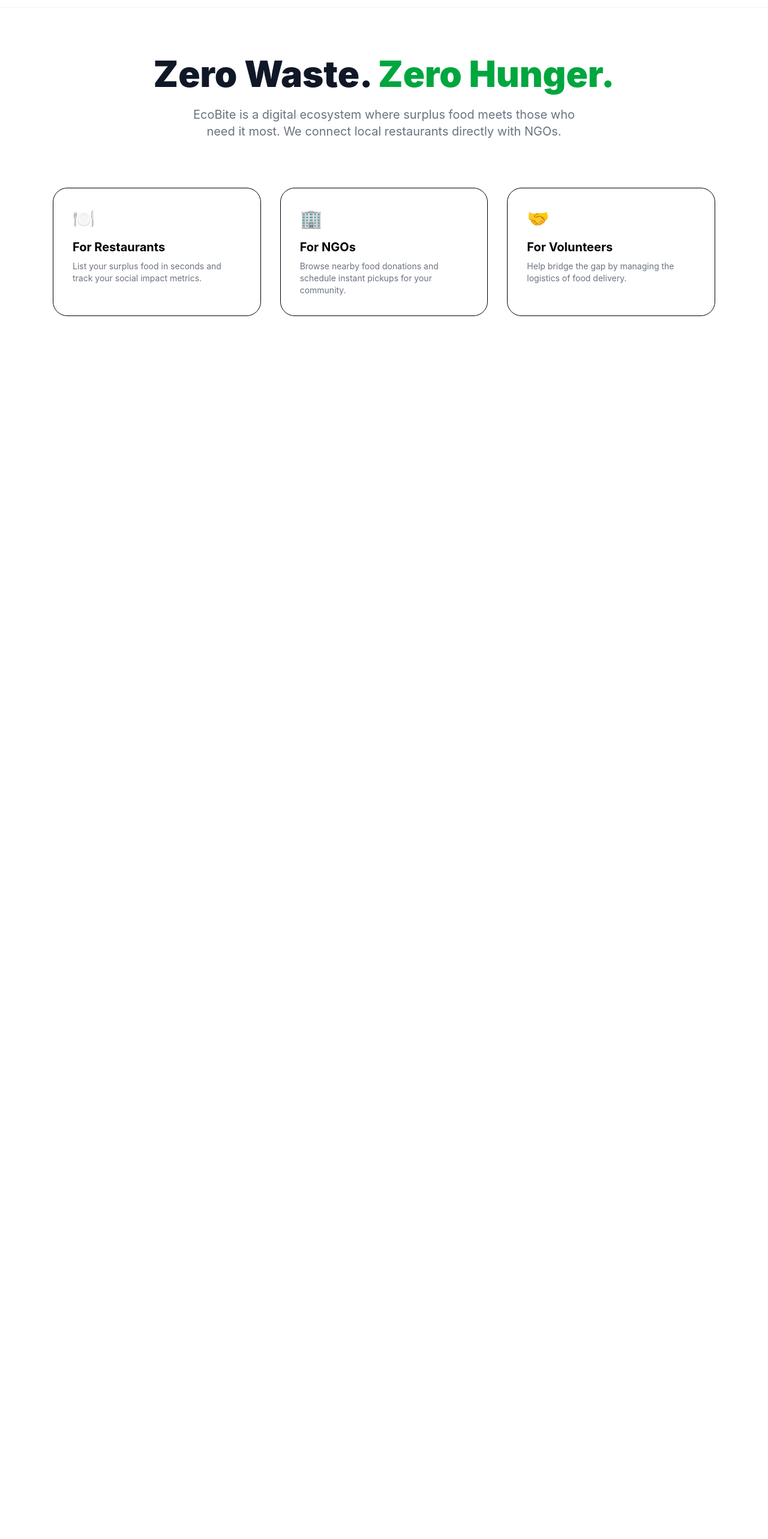
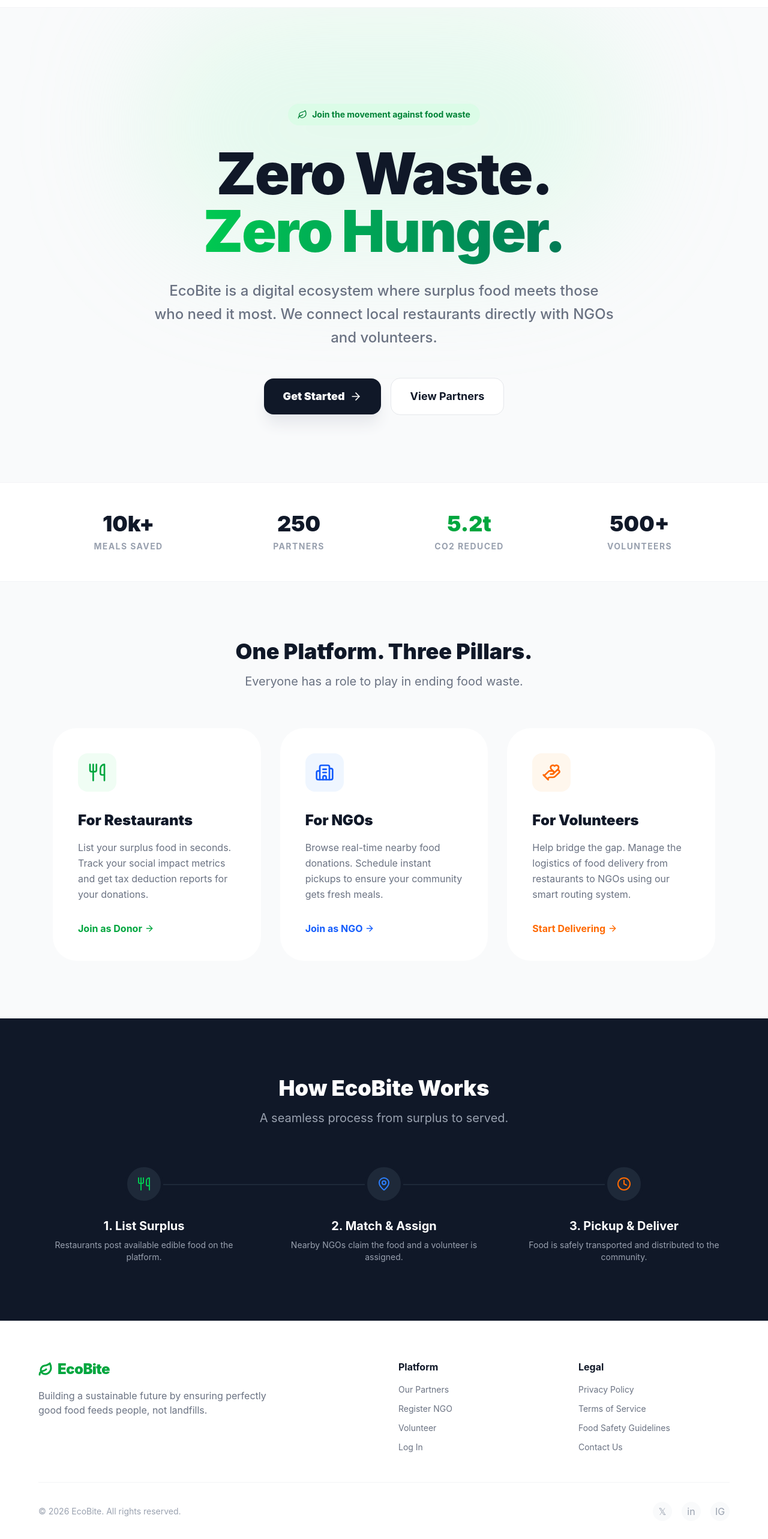
Before and after one commit to Prateek7075/EcoBite, a React (Vite) app in the folder frontend/: page / in a window 1280 px wide. Shown: the part 64-2630 px from the top of the page at 60% size. Before the commit the page ends 800 px from the top, so only its background shows below. Built offline with nearby package versions, Linux system fonts and the light colour scheme.

Commit message:
Updated Home.jsx

```diff
--- a/frontend/src/pages/Home.jsx
+++ b/frontend/src/pages/Home.jsx
@@ -1,33 +1,190 @@
 import React from 'react';
+import { Link } from 'react-router-dom';
+import { ArrowRight, Utensils, Building2, HandHeart, Leaf, MapPin, Clock } from 'lucide-react';
 
 export default function Home() {
   return (
-    <div className="max-w-6xl mx-auto px-6 py-20">
-      <header className="text-center mb-20">
-        <h1 className="text-6xl font-black text-gray-900 mb-6">Zero Waste. <span className="text-green-600">Zero Hunger.</span></h1>
-        <p className="text-xl text-gray-500 max-w-2xl mx-auto">
-          EcoBite is a digital ecosystem where surplus food meets those who need it most.
-          We connect local restaurants directly with NGOs.
-        </p>
-      </header>
+    <div className="flex flex-col min-h-screen bg-gray-50">
 
-      <div className="grid md:grid-cols-3 gap-8">
-        <div className="p-8 border rounded-3xl bg-white hover:shadow-xl transition">
-          <div className="text-3xl mb-4">🍽️</div>
-          <h3 className="font-bold text-xl mb-2">For Restaurants</h3>
-          <p className="text-gray-500 text-sm">List your surplus food in seconds and track your social impact metrics.</p>
+      {/* 1. HERO SECTION */}
+      <section className="relative px-6 pt-32 pb-20 md:pt-40 md:pb-28 overflow-hidden">
+        {/* Background decorative blob */}
+        <div className="absolute top-0 left-1/2 -translate-x-1/2 w-[800px] h-[400px] bg-green-200/30 blur-[100px] rounded-full pointer-events-none" />
+
+        <div className="max-w-6xl mx-auto text-center relative z-10">
+          <div className="inline-flex items-center gap-2 px-4 py-2 rounded-full bg-green-100 text-green-700 font-bold text-sm mb-8">
+            <Leaf size={16} /> <span>Join the movement against food waste</span>
+          </div>
+
+          <h1 className="text-6xl md:text-8xl font-black text-gray-900 mb-8 tracking-tight">
+            Zero Waste. <br className="hidden md:block" />
+            <span className="text-transparent bg-clip-text bg-gradient-to-r from-green-500 to-emerald-700">
+              Zero Hunger.
+            </span>
+          </h1>
+
+          <p className="text-xl md:text-2xl text-gray-500 max-w-3xl mx-auto mb-12 font-medium leading-relaxed">
+            EcoBite is a digital ecosystem where surplus food meets those who need it most. We connect local restaurants directly with NGOs and volunteers.
+          </p>
+
+          <div className="flex flex-col sm:flex-row items-center justify-center gap-4">
+            <Link to="/register" className="w-full sm:w-auto px-8 py-4 bg-gray-900 text-white rounded-2xl font-black text-lg hover:bg-black transition flex items-center justify-center gap-2 shadow-xl shadow-gray-200">
+              Get Started <ArrowRight size={20} />
+            </Link>
+            <Link to="/restaurants" className="w-full sm:w-auto px-8 py-4 bg-white text-gray-900 rounded-2xl font-bold text-lg hover:bg-gray-50 border border-gray-200 transition flex items-center justify-center gap-2">
+              View Partners
+            </Link>
+          </div>
         </div>
-        <div className="p-8 border rounded-3xl bg-white hover:shadow-xl transition">
-          <div className="text-3xl mb-4">🏢</div>
-          <h3 className="font-bold text-xl mb-2">For NGOs</h3>
-          <p className="text-gray-500 text-sm">Browse nearby food donations and schedule instant pickups for your community.</p>
+      </section>
+
+      {/* 2. IMPACT STATS */}
+      <section className="py-12 bg-white border-y border-gray-100">
+        <div className="max-w-6xl mx-auto px-6">
+          <div className="grid grid-cols-2 md:grid-cols-4 gap-8 text-center">
+            <div>
+              <div className="text-4xl font-black text-gray-900 mb-2">10k+</div>
+              <div className="text-sm font-bold text-gray-400 uppercase tracking-widest">Meals Saved</div>
+            </div>
+            <div>
+              <div className="text-4xl font-black text-gray-900 mb-2">250</div>
+              <div className="text-sm font-bold text-gray-400 uppercase tracking-widest">Partners</div>
+            </div>
+            <div>
+              <div className="text-4xl font-black text-green-600 mb-2">5.2t</div>
+              <div className="text-sm font-bold text-gray-400 uppercase tracking-widest">CO2 Reduced</div>
+            </div>
+            <div>
+              <div className="text-4xl font-black text-gray-900 mb-2">500+</div>
+              <div className="text-sm font-bold text-gray-400 uppercase tracking-widest">Volunteers</div>
+            </div>
+          </div>
         </div>
-        <div className="p-8 border rounded-3xl bg-white hover:shadow-xl transition">
-          <div className="text-3xl mb-4">🤝</div>
-          <h3 className="font-bold text-xl mb-2">For Volunteers</h3>
-          <p className="text-gray-500 text-sm">Help bridge the gap by managing the logistics of food delivery.</p>
+      </section>
+
+      {/* 3. WHO IS IT FOR (ROLES) */}
+      <section className="py-24 px-6 max-w-6xl mx-auto">
+        <div className="text-center mb-16">
+          <h2 className="text-4xl font-black text-gray-900 mb-4">One Platform. Three Pillars.</h2>
+          <p className="text-xl text-gray-500">Everyone has a role to play in ending food waste.</p>
         </div>
-      </div>
+
+        <div className="grid md:grid-cols-3 gap-8">
+          {/* Restaurant Card */}
+          <div className="p-10 border-2 border-transparent bg-white rounded-[2.5rem] hover:border-green-100 hover:shadow-2xl hover:shadow-green-50 transition-all group">
+            <div className="w-16 h-16 bg-green-50 rounded-2xl flex items-center justify-center mb-8 group-hover:bg-green-600 transition-colors">
+              <Utensils className="text-green-600 group-hover:text-white" size={32} />
+            </div>
+            <h3 className="font-black text-2xl mb-4 text-gray-900">For Restaurants</h3>
+            <p className="text-gray-500 leading-relaxed mb-8">List your surplus food in seconds. Track your social impact metrics and get tax deduction reports for your donations.</p>
+            <Link to="/register" className="font-bold text-green-600 flex items-center gap-1 hover:gap-2 transition-all">Join as Donor <ArrowRight size={16} /></Link>
+          </div>
+
+          {/* NGO Card */}
+          <div className="p-10 border-2 border-transparent bg-white rounded-[2.5rem] hover:border-blue-100 hover:shadow-2xl hover:shadow-blue-50 transition-all group">
+            <div className="w-16 h-16 bg-blue-50 rounded-2xl flex items-center justify-center mb-8 group-hover:bg-blue-600 transition-colors">
+              <Building2 className="text-blue-600 group-hover:text-white" size={32} />
+            </div>
+            <h3 className="font-black text-2xl mb-4 text-gray-900">For NGOs</h3>
+            <p className="text-gray-500 leading-relaxed mb-8">Browse real-time nearby food donations. Schedule instant pickups to ensure your community gets fresh meals.</p>
+            <Link to="/register" className="font-bold text-blue-600 flex items-center gap-1 hover:gap-2 transition-all">Join as NGO <ArrowRight size={16} /></Link>
+          </div>
+
+          {/* Volunteer Card */}
+          <div className="p-10 border-2 border-transparent bg-white rounded-[2.5rem] hover:border-orange-100 hover:shadow-2xl hover:shadow-orange-50 transition-all group">
+            <div className="w-16 h-16 bg-orange-50 rounded-2xl flex items-center justify-center mb-8 group-hover:bg-orange-500 transition-colors">
+              <HandHeart className="text-orange-500 group-hover:text-white" size={32} />
+            </div>
+            <h3 className="font-black text-2xl mb-4 text-gray-900">For Volunteers</h3>
+            <p className="text-gray-500 leading-relaxed mb-8">Help bridge the gap. Manage the logistics of food delivery from restaurants to NGOs using our smart routing system.</p>
+            <Link to="/register" className="font-bold text-orange-500 flex items-center gap-1 hover:gap-2 transition-all">Start Delivering <ArrowRight size={16} /></Link>
+          </div>
+        </div>
+      </section>
+
+      {/* 4. HOW IT WORKS */}
+      <section className="py-24 bg-gray-900 text-white px-6">
+        <div className="max-w-6xl mx-auto">
+          <div className="text-center mb-16">
+            <h2 className="text-4xl font-black mb-4">How EcoBite Works</h2>
+            <p className="text-xl text-gray-400">A seamless process from surplus to served.</p>
+          </div>
+
+          <div className="grid md:grid-cols-3 gap-12 relative">
+            {/* Connecting Line for Desktop */}
+            <div className="hidden md:block absolute top-8 left-[15%] right-[15%] h-0.5 bg-gray-800"></div>
+
+            <div className="relative text-center">
+              <div className="w-16 h-16 bg-gray-800 rounded-full flex items-center justify-center mx-auto mb-6 relative z-10 border-4 border-gray-900">
+                <Utensils className="text-green-500" size={24} />
+              </div>
+              <h4 className="text-xl font-bold mb-2">1. List Surplus</h4>
+              <p className="text-gray-400 text-sm">Restaurants post available edible food on the platform.</p>
+            </div>
+
+            <div className="relative text-center">
+              <div className="w-16 h-16 bg-gray-800 rounded-full flex items-center justify-center mx-auto mb-6 relative z-10 border-4 border-gray-900">
+                <MapPin className="text-blue-500" size={24} />
+              </div>
+              <h4 className="text-xl font-bold mb-2">2. Match & Assign</h4>
+              <p className="text-gray-400 text-sm">Nearby NGOs claim the food and a volunteer is assigned.</p>
+            </div>
+
+            <div className="relative text-center">
+              <div className="w-16 h-16 bg-gray-800 rounded-full flex items-center justify-center mx-auto mb-6 relative z-10 border-4 border-gray-900">
+                <Clock className="text-orange-500" size={24} />
+              </div>
+              <h4 className="text-xl font-bold mb-2">3. Pickup & Deliver</h4>
+              <p className="text-gray-400 text-sm">Food is safely transported and distributed to the community.</p>
+            </div>
+          </div>
+        </div>
+      </section>
+
+      {/* 5. FOOTER */}
+      <footer className="bg-white border-t border-gray-100 pt-16 pb-8 px-6 mt-auto">
+        <div className="max-w-6xl mx-auto grid grid-cols-1 md:grid-cols-4 gap-12 mb-12">
+          <div className="md:col-span-2">
+            <Link to="/" className="flex items-center gap-2 text-green-600 font-black text-2xl tracking-tight mb-4">
+              <Leaf strokeWidth={3} /> EcoBite
+            </Link>
+            <p className="text-gray-500 mb-6 max-w-sm">
+              Building a sustainable future by ensuring perfectly good food feeds people, not landfills.
+            </p>
+          </div>
+
+          <div>
+            <h4 className="font-bold text-gray-900 mb-4">Platform</h4>
+            <ul className="space-y-3 text-gray-500 text-sm">
+              <li><Link to="/restaurants" className="hover:text-green-600">Our Partners</Link></li>
+              <li><Link to="/register" className="hover:text-green-600">Register NGO</Link></li>
+              <li><Link to="/register" className="hover:text-green-600">Volunteer</Link></li>
+              <li><Link to="/login" className="hover:text-green-600">Log In</Link></li>
+            </ul>
+          </div>
+
+          <div>
+            <h4 className="font-bold text-gray-900 mb-4">Legal</h4>
+            <ul className="space-y-3 text-gray-500 text-sm">
+              <li><a href="#" className="hover:text-green-600">Privacy Policy</a></li>
+              <li><a href="#" className="hover:text-green-600">Terms of Service</a></li>
+              <li><a href="#" className="hover:text-green-600">Food Safety Guidelines</a></li>
+              <li><a href="#" className="hover:text-green-600">Contact Us</a></li>
+            </ul>
+          </div>
+        </div>
+
+        <div className="max-w-6xl mx-auto pt-8 border-t border-gray-100 flex flex-col md:flex-row justify-between items-center gap-4">
+          <p className="text-gray-400 text-sm">© {new Date().getFullYear()} EcoBite. All rights reserved.</p>
+          <div className="flex gap-4 text-gray-400">
+            {/* Social icon placeholders */}
+            <div className="w-8 h-8 rounded-full bg-gray-50 flex items-center justify-center hover:bg-green-50 hover:text-green-600 cursor-pointer transition">𝕏</div>
+            <div className="w-8 h-8 rounded-full bg-gray-50 flex items-center justify-center hover:bg-green-50 hover:text-green-600 cursor-pointer transition">in</div>
+            <div className="w-8 h-8 rounded-full bg-gray-50 flex items-center justify-center hover:bg-green-50 hover:text-green-600 cursor-pointer transition">IG</div>
+          </div>
+        </div>
+      </footer>
+
     </div>
   );
 }
```
